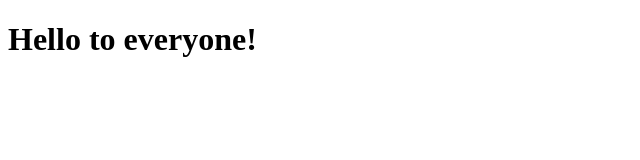
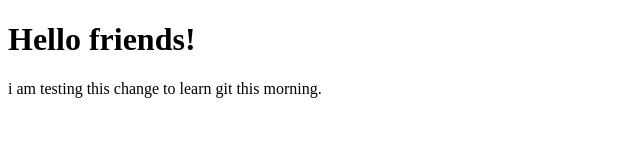
Before and after one commit to iqholmes/git-fun, a plain HTML site: page index.html in a window 1280 px wide. Shown: the whole page, without its empty margins (0-640 px from the left). Drawn offline with Linux system fonts and the light colour scheme.

Commit message:
added some paragraph text

```diff
--- a/index.html
+++ b/index.html
@@ -7,6 +7,7 @@
     <title>My Cool Website</title>
   </head>
   <body>
-    <h1>Hello to everyone!</h1>
+    <h1>Hello friends!</h1>
+    <p>i am testing this change to learn git this morning.</p>
   </body>
 </html>
```
